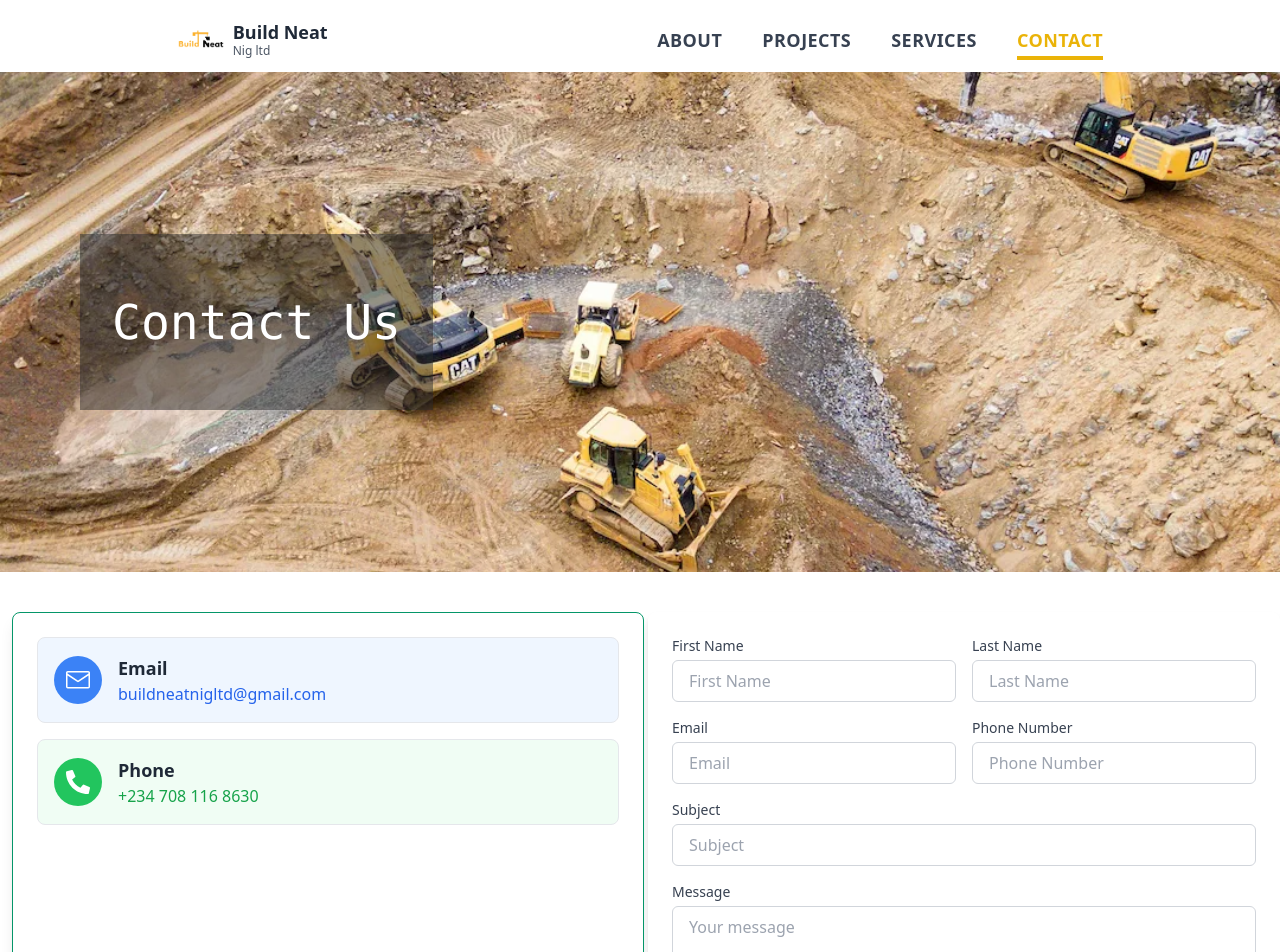
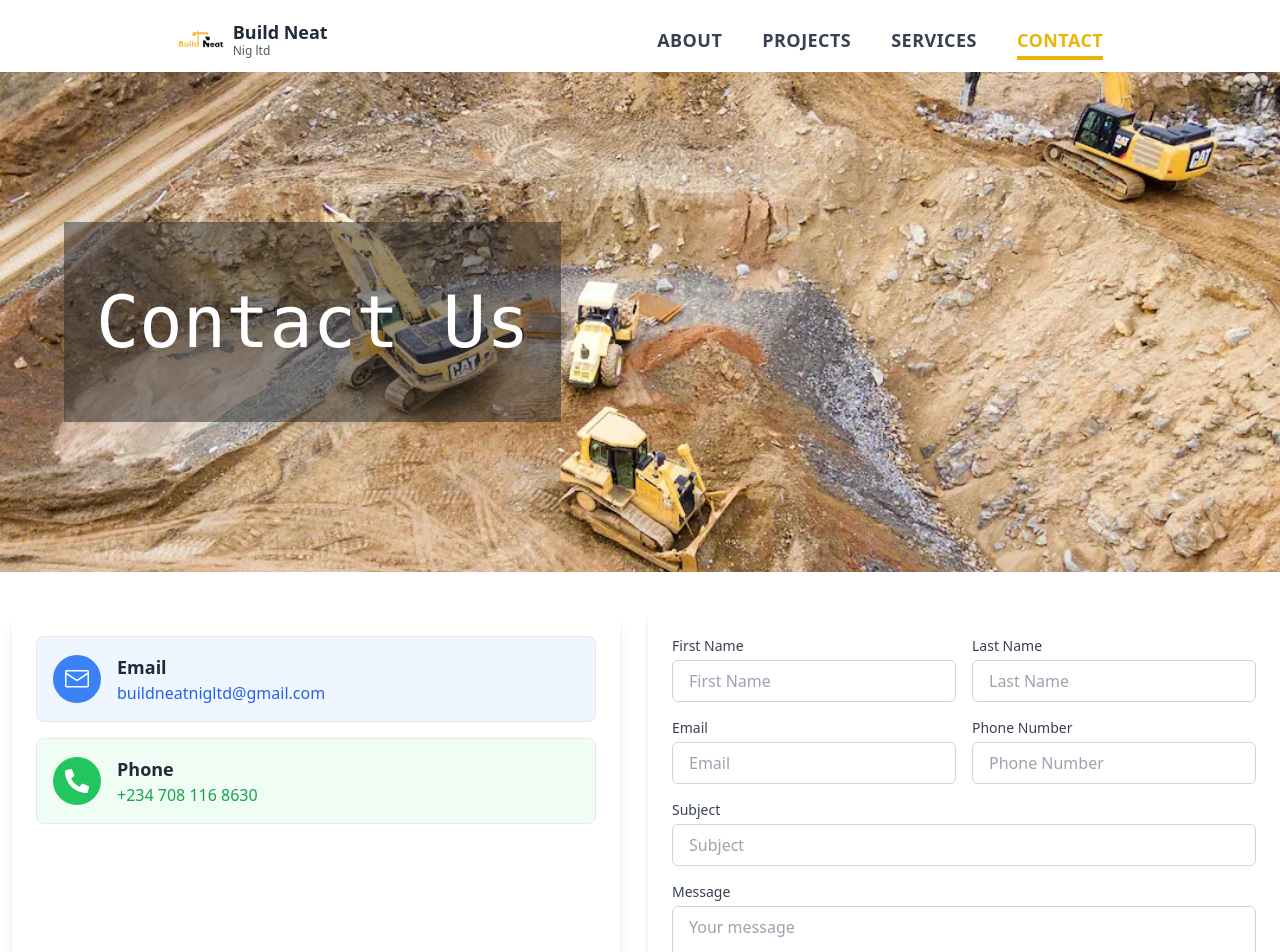
Before and after one commit to Gbolahan007/buildneat, a React (Vite) app: page /contact in a window 1280 px wide. Shown: the top 952 px of the page. Built offline with nearby package versions, Linux system fonts and the light colour scheme.

Commit message:
Fixed alignment issue

```diff
--- a/src/Contact.jsx
+++ b/src/Contact.jsx
@@ -27,7 +27,7 @@ function Contact() {
   );
   return (
     <div>
-      <div className="min-h-screen bg-white">
+      <div className="bg-white">
         {/* Hero section */}
         <Suspense fallback={<HeroFallback />}>
           <ContactHeroImage />
--- a/src/ContactHeroImage.jsx
+++ b/src/ContactHeroImage.jsx
@@ -8,8 +8,8 @@ function ContactHeroImage() {
           alt="About-Us"
         />
 
-        <div className="absolute left-10 top-1/2 -translate-y-1/2 bg-primary bg-opacity-50 px-8 py-16 font-mono text-white lg:translate-x-10">
-          <h1 className="text-5xl sm:text-5xl">Contact Us</h1>
+        <div className="absolute left-6 top-1/2 -translate-y-1/2 bg-primary bg-opacity-50 px-8 py-16 font-mono text-white lg:translate-x-10">
+          <h1 className="text-5xl sm:text-7xl">Contact Us</h1>
         </div>
       </div>
     </div>
--- a/src/ContactInfo.jsx
+++ b/src/ContactInfo.jsx
@@ -3,7 +3,7 @@ import { GoMail } from 'react-icons/go';
 
 function ContactInfo() {
   return (
-    <div className="mx-3 w-full rounded-lg border border-emerald-600 bg-white p-6 shadow-lg">
+    <div className="mx-3 rounded-lg bg-white p-6 shadow-lg">
       <div className="space-y-4">
         {/* Email Section */}
         <div className="rounded-lg border bg-blue-50 p-4 transition-colors duration-200 hover:bg-blue-100">
```
